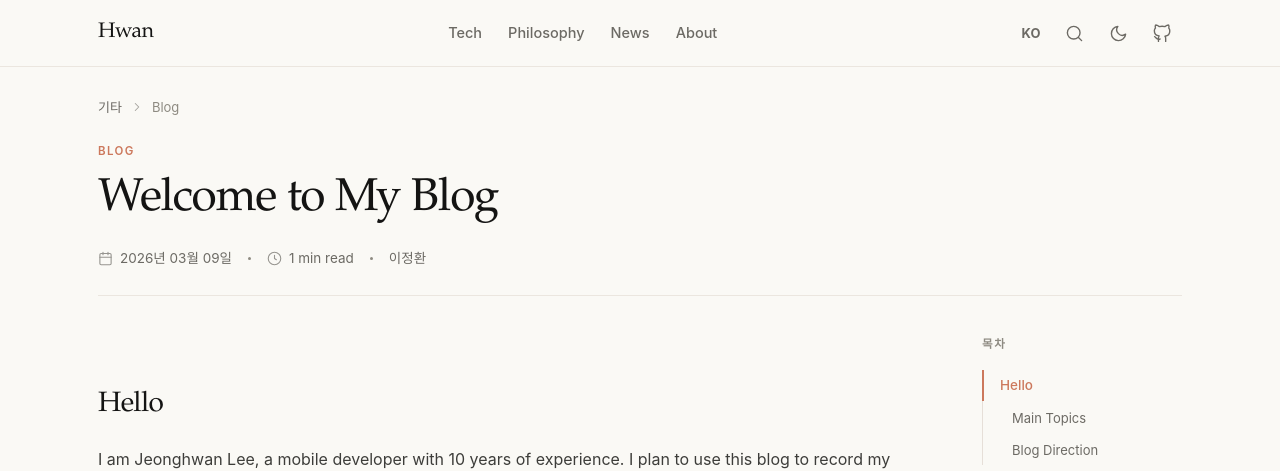
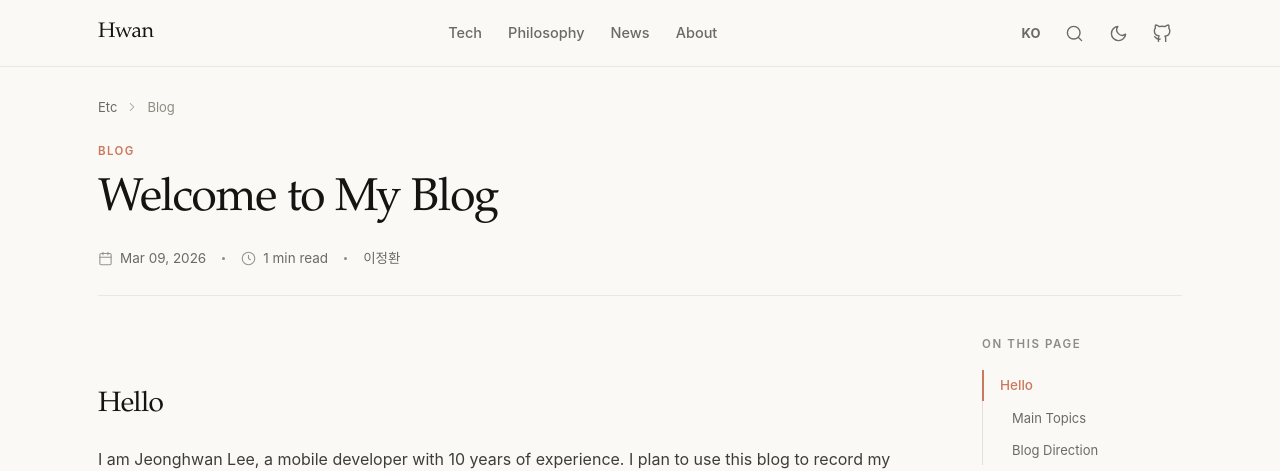
Before and after one commit to Hwan3434/Hwan3434.github.io, a Jekyll site: the page built from _posts/en/etc/2026-03-09-welcome-to-my-blog.md, in a window 1280 px wide and 900 px high. Shown: the top 471 px of the window. Built offline with Jekyll 4.4.1, drawn with Linux system fonts in a browser that asks for light colours; some web fonts are replaced.

Commit message:
feat: translate post layout elements (toc, date, breadcrumbs) for en

```diff
--- a/_layouts/post.html
+++ b/_layouts/post.html
@@ -8,17 +8,38 @@ layout: default
   {% if down_path contains "/tech/" %}{% assign current_main_category = "tech" %}{% endif %}
   {% if down_path contains "/philosophy/" %}{% assign current_main_category = "philosophy" %}{% endif %}
 
+  {% assign current_lang = page.lang | default: "ko" %}
   {% assign tab_name = "기타" %}
+  {% if current_lang == "en" %}{% assign tab_name = "Etc" %}{% endif %}
   {% assign tab_url = "/" %}
-  {% if current_main_category == "news" %}{% assign tab_name = "뉴스" %}{% assign tab_url = "/news/" %}{% endif %}
-  {% if current_main_category == "tech" %}{% assign tab_name = "테크" %}{% assign tab_url = "/" %}{% endif %}
-  {% if current_main_category == "philosophy" %}{% assign tab_name = "철학" %}{% assign tab_url = "/philosophy/" %}{% endif %}
+
+  {% if current_main_category == "news" %}
+    {% assign tab_name = "뉴스" %}
+    {% if current_lang == "en" %}{% assign tab_name = "News" %}{% endif %}
+    {% assign tab_url = "/news/" %}
+  {% endif %}
+
+  {% if current_main_category == "tech" %}
+    {% assign tab_name = "테크" %}
+    {% if current_lang == "en" %}{% assign tab_name = "Tech" %}{% endif %}
+    {% assign tab_url = "/" %}
+  {% endif %}
+
+  {% if current_main_category == "philosophy" %}
+    {% assign tab_name = "철학" %}
+    {% if current_lang == "en" %}{% assign tab_name = "Philosophy" %}{% endif %}
+    {% assign tab_url = "/philosophy/" %}
+  {% endif %}
+
+  {% if current_lang == "en" %}
+    {% assign tab_url = "/en" | append: tab_url | replace: "//", "/" %}
+  {% endif %}
 
   <div class="col-wide">
     <nav class="breadcrumb">
       <button onclick="window.location='{{ tab_url | relative_url }}'">{{ tab_name }}</button>
       <svg viewBox="0 0 24 24" fill="none" stroke="currentColor" stroke-width="1.75" stroke-linecap="round" stroke-linejoin="round" style="width: 14px; height: 14px; opacity: 0.6;"><path d="M9 18l6-6-6-6"/></svg>
-      <span style="color: var(--muted-soft);">{{ page.categories.last | default: "기록" | capitalize }}</span>
+      <span style="color: var(--muted-soft);">{% if current_lang == "en" %}{{ page.categories.last | default: "Record" | capitalize }}{% else %}{{ page.categories.last | default: "기록" | capitalize }}{% endif %}</span>
     </nav>
     <header class="article-head">
       <div class="pr-cats">
@@ -30,7 +51,7 @@ layout: default
       <div class="article-meta">
         <span class="meta-item">
           <svg viewBox="0 0 24 24" fill="none" stroke="currentColor" stroke-width="1.75" stroke-linecap="round" stroke-linejoin="round"><path d="M8 2v4M16 2v4M3 10h18"/><rect x="3" y="4" width="18" height="18" rx="2"/></svg>
-          {{ page.date | date: "%Y년 %m월 %d일" }}
+          {% if current_lang == 'en' %}{{ page.date | date: "%b %d, %Y" }}{% else %}{{ page.date | date: "%Y년 %m월 %d일" }}{% endif %}
         </span>
         <span class="meta-dot"></span>
         <span class="meta-item">
@@ -58,7 +79,6 @@ layout: default
           {% assign next_in_category = nil %}
           {% assign found_current = false %}
 
-          {% assign current_lang = page.lang | default: "ko" %}
           {% for p in site.posts %}
             {% assign p_lang = p.lang | default: "ko" %}
             {% if p_lang != current_lang %}{% continue %}{% endif %}
@@ -113,7 +133,7 @@ layout: default
 
       {% if page.toc != false %}
       <aside class="toc" id="toc-container">
-        <div class="toc-title">목차</div>
+        <div class="toc-title">{% if current_lang == 'en' %}On this page{% else %}목차{% endif %}</div>
         <ul id="toc-list">
           <!-- JS will populate this from h2/h3 -->
         </ul>
```
